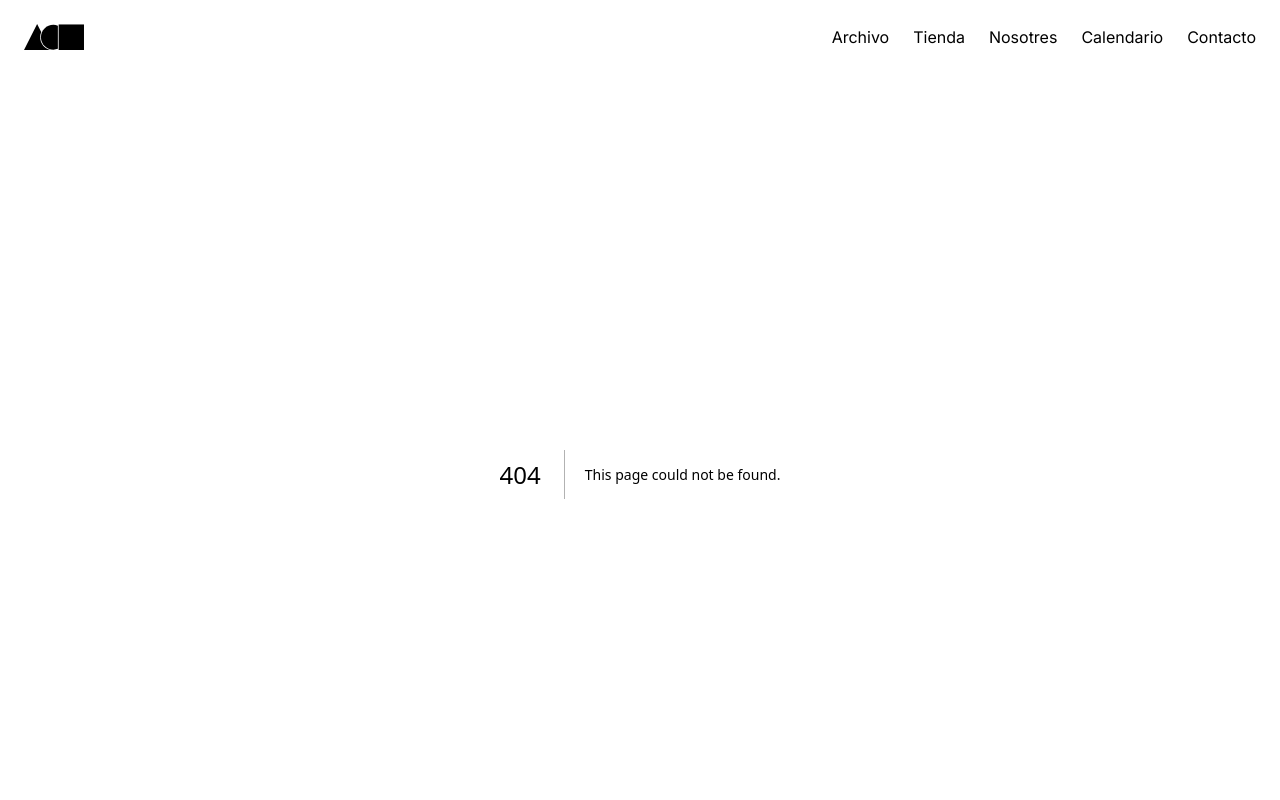
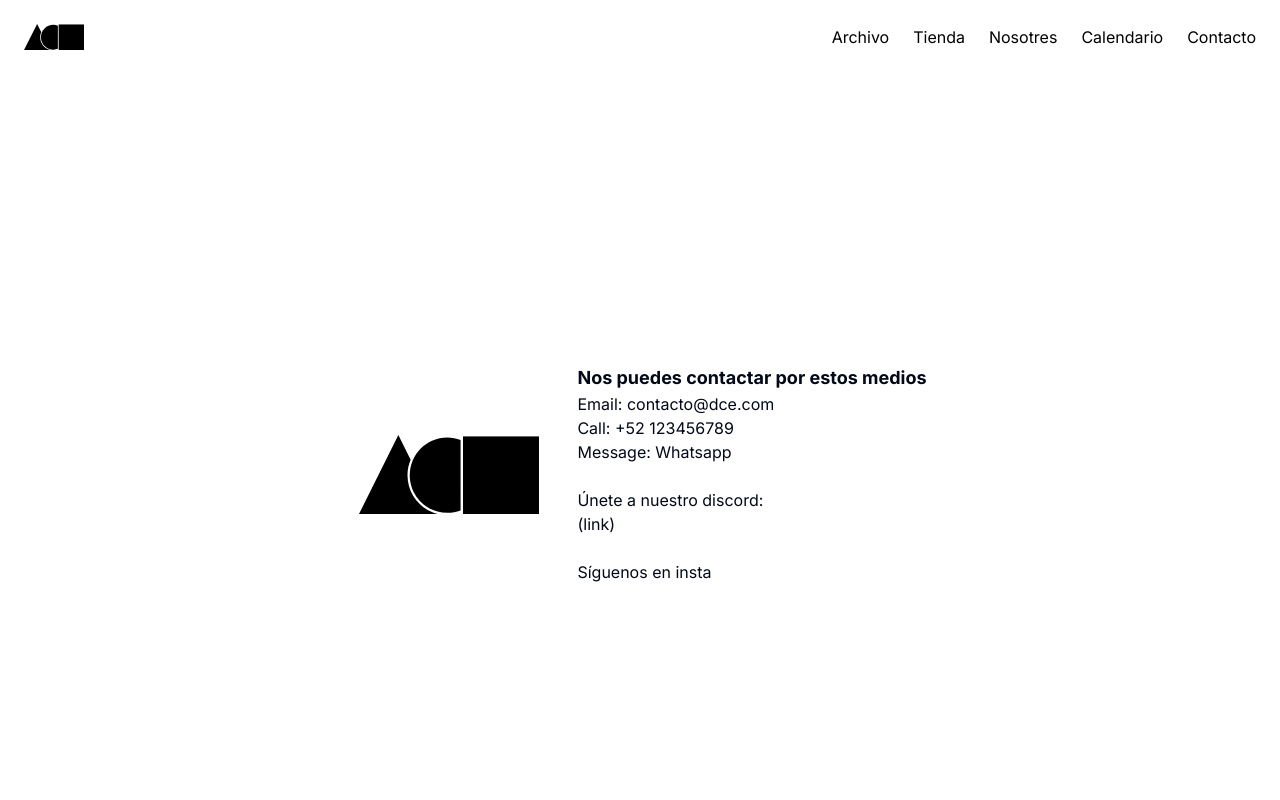
Before and after one commit to liquidberny/dce-webpage, a Next.js app: page /contacto in a window 1280 px wide. Before the commit this address had no page. Shown: the top 800 px of the page. Built offline with nearby package versions, Linux system fonts and the light colour scheme.

Commit message:
contacto

```diff
--- a/src/app/about/page.tsx
+++ b/src/app/about/page.tsx
@@ -1,6 +1,6 @@
 import Image from "next/image";
 
-const ResponsiveOval = () => {
+const About = () => {
   return (
     <div className="flex flex-col items-center justify-center min-h-screen px-4">
       {/* Imagen ovalada responsiva */}
@@ -26,4 +26,4 @@ const ResponsiveOval = () => {
   );
 };
 
-export default ResponsiveOval;
+export default About;
--- a/src/app/components/nav.tsx
+++ b/src/app/components/nav.tsx
@@ -38,7 +38,7 @@ function Nav() {
           <Link href="/" className="hover:text-gray-600">
             Calendario
           </Link>
-          <Link href="/" className="hover:text-gray-600">
+          <Link href="/contacto" className="hover:text-gray-600">
             Contacto
           </Link>
         </div>
--- /dev/null
+++ b/src/app/contacto/page.tsx
@@ -0,0 +1,34 @@
+import Image from "next/image";
+
+const Contacto = () => {
+  return (
+    <div className="flex items-center justify-center min-h-screen px-4">
+      {/* Logo ovalado */}
+      <div className="flex items-center justify-center">
+        <div className="w-48 h-48 flex items-center justify-center">
+          <Image
+            src="/dce-logo-black.svg"
+            width={180}
+            height={180}
+            alt="DCE LOGO BLACK"
+          />
+        </div>
+      </div>
+
+      {/* Texto de contacto */}
+      <div className="ml-8">
+        <p className="text-lg font-bold">Nos puedes contactar por estos medios</p>
+        <p>Email: contacto@dce.com</p>
+        <p>Call: +52 123456789</p>
+        <p>Message: Whatsapp</p>
+        <br />
+        <p>Únete a nuestro discord:</p>
+        <p>(link)</p>
+        <br />
+        <p>Síguenos en insta</p>
+      </div>
+    </div>
+  );
+};
+
+export default Contacto;
```
